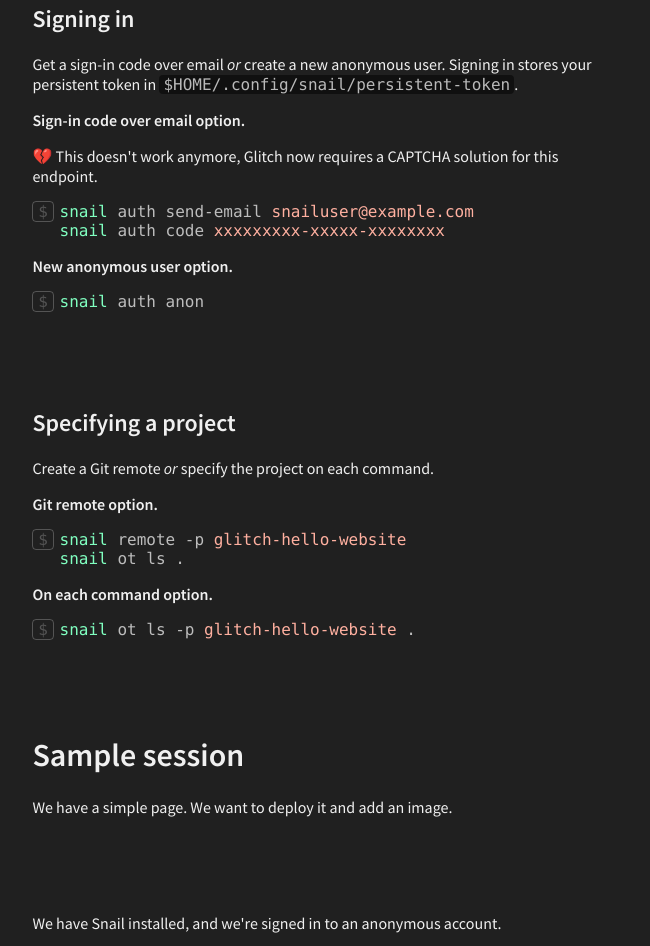
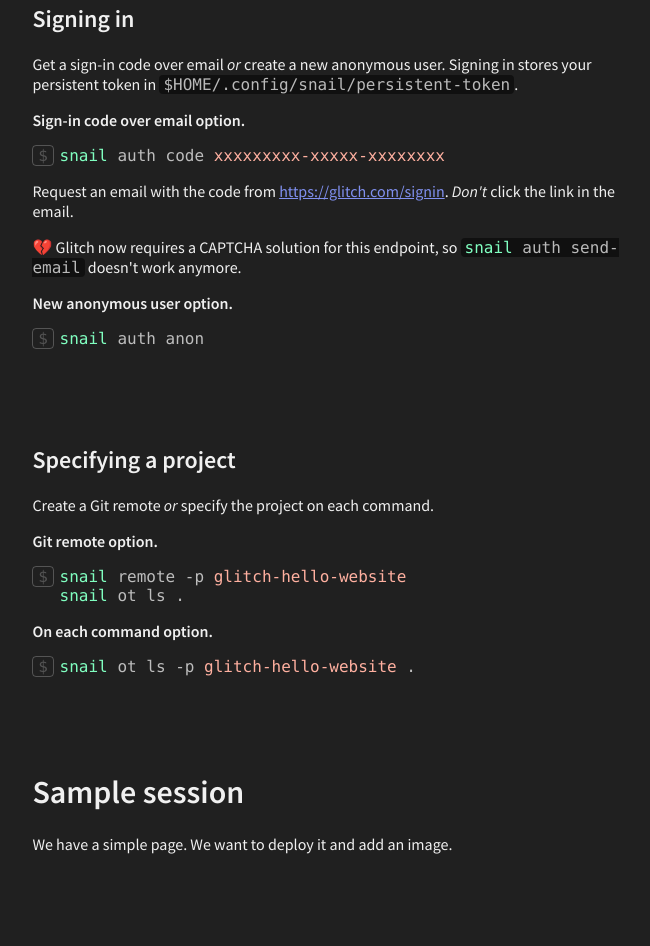
Before and after one commit to wh0/snail-cli, a website: page vanity/index.html in a window 1280 px wide. Shown: the part 1434-2380 px from the top of the page, without its empty margins (6-656 px from the left). Drawn offline with Linux system fonts and the light colour scheme.

Commit message:
vanity: update sign in instructions

```diff
--- a/vanity/index.html
+++ b/vanity/index.html
@@ -243,13 +243,16 @@
   <p>
     <strong>Sign-in code over email option.</strong>
   </p>
-  <p>
-    💔 This doesn't work anymore, Glitch now requires a CAPTCHA solution for this endpoint.
-  </p>
 <pre class="sigil sigil-command">
-<span class="command">snail</span> auth send-email <span class="placeholder">snailuser@example.com</span>
 <span class="command">snail</span> auth code <span class="placeholder">xxxxxxxxx-xxxxx-xxxxxxxx</span>
 </pre>
+  <p>
+    Request an email with the code from <a href="https://glitch.com/signin">https://glitch.com/signin</a>.
+    <em>Don't</em> click the link in the email.
+  </p>
+  <p>
+    💔 Glitch now requires a CAPTCHA solution for this endpoint, so <code><span class="command">snail</span> auth send-email</code> doesn't work anymore.
+  </p>
   <p>
     <strong>New anonymous user option.</strong>
   </p>
```
